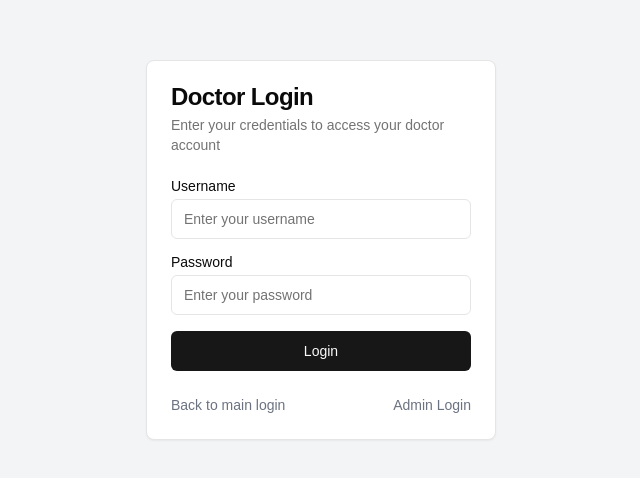
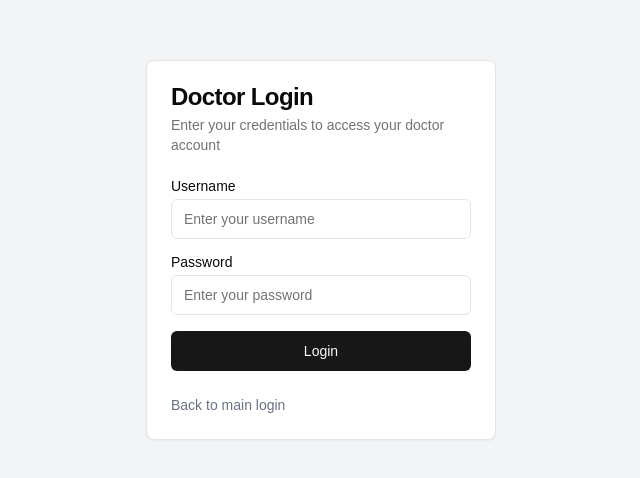
Before and after one commit to VetHere/vethere-web, a Next.js app: page /login/doctor in a window 1280 px wide. Shown: the part 150-628 px from the top of the page, without its empty margins (319-959 px from the left). Built offline with nearby package versions, Linux system fonts and the light colour scheme; no server answers.

Commit message:
style: remove doctor login text

```diff
--- a/app/login/doctor/page.tsx
+++ b/app/login/doctor/page.tsx
@@ -114,12 +114,6 @@ export default function DoctorLoginPage() {
           <Link href="/login" className="text-sm text-gray-500 hover:underline">
             Back to main login
           </Link>
-          <Link
-            href="/login/admin"
-            className="text-sm text-gray-500 hover:underline"
-          >
-            Admin Login
-          </Link>
         </CardFooter>
       </Card>
       <dialog id="successDialog" className="p-6 rounded-lg shadow-lg bg-white">
```
